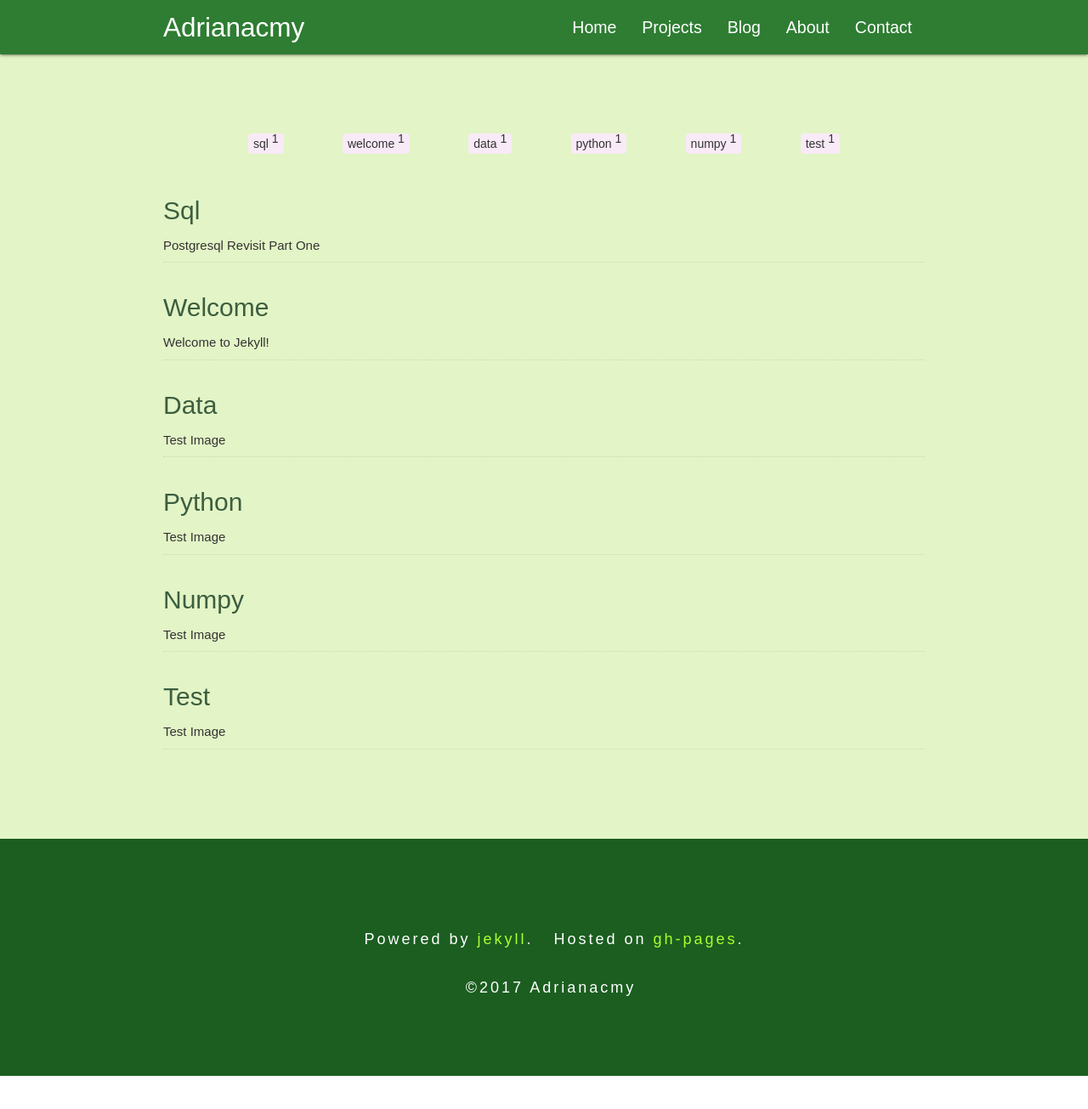
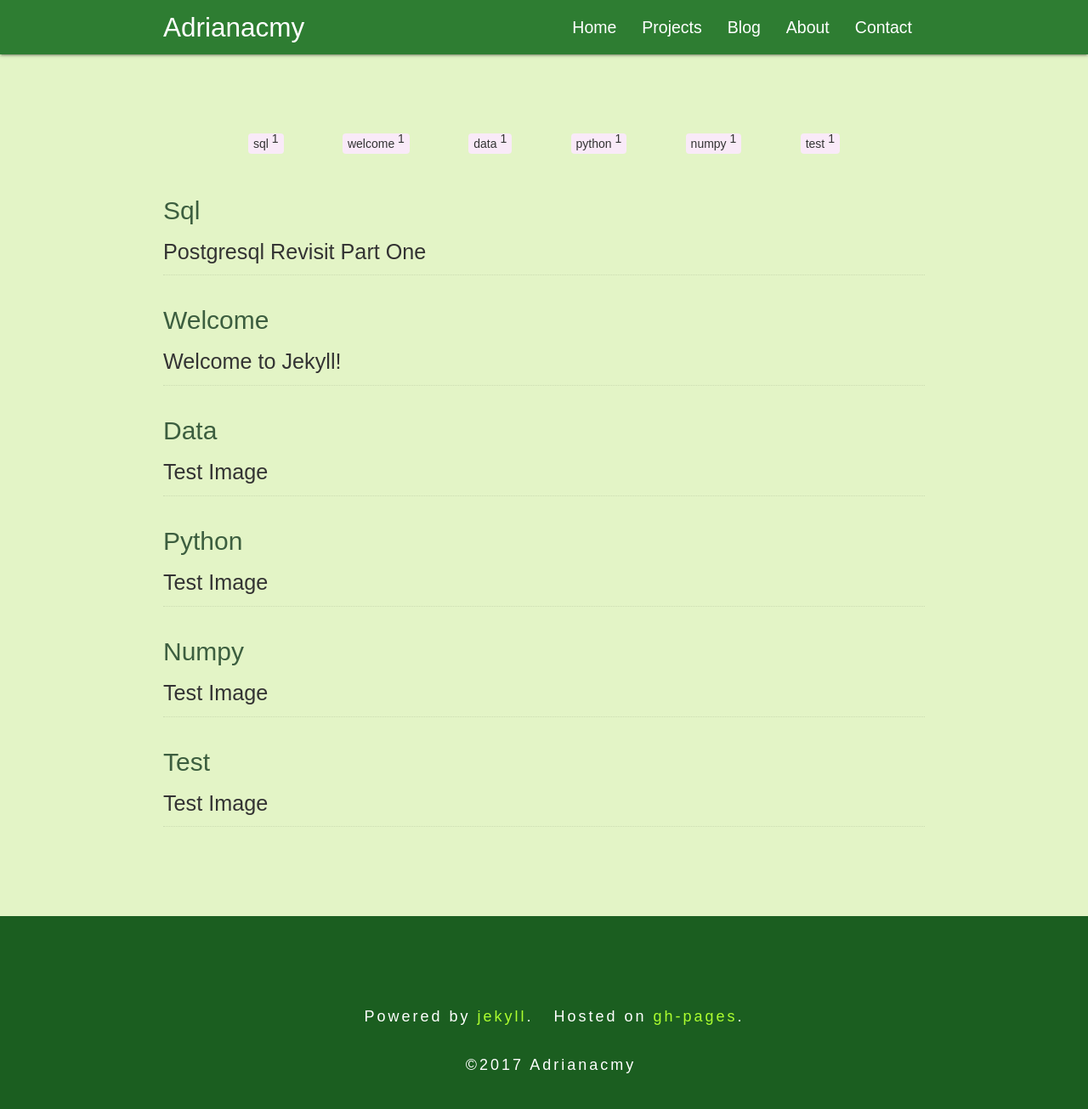
Before and after one commit to Adrianacmy/Adriana.github.io, a Jekyll site: the page built from tags.html, in a window 1280 px wide and 1357 px high. Shown: the top 1305 px of the window at 85% size. Built offline with Jekyll 4.4.1, drawn with Linux system fonts in a browser that asks for light colours; nearby versions of some CDN libraries.

Commit message:
add flow-text to post title

```diff
--- a/_includes/posts.html
+++ b/_includes/posts.html
@@ -38,7 +38,7 @@
 
 
 
-    {% for post in site.posts limit:6 %}
+    {% for post in site.posts limit:8 %}
     <div class="post-area">
       <a href="{{ site.baseurl }}{{ post.url}}" class="bold">{{ post.title }}</a>
       <p class="post-date">{{ post.date | date_to_long_string }}</p>
--- a/tags.html
+++ b/tags.html
@@ -28,7 +28,7 @@ description: "An archive of posts sorted by tag."
 				{% for post in pages_list %}
 					{% if post.title != null %}
 					{% if group == null or group == post.group %}
-					<li><a href="{{ site.url }}{{ post.url }}">{{ post.title }}<span class="entry-date"><time datetime="{{ post.date | date_to_xmlschema }}" itemprop="datePublished">{{ post.date | date: "%B %d, %Y" }}</time></a></li>
+					<li><a href="{{ site.url }}{{ post.url }}" class="flow-text">{{ post.title }}<span class="entry-date"><time datetime="{{ post.date | date_to_xmlschema }}" itemprop="datePublished">{{ post.date | date: "%B %d, %Y" }}</time></a></li>
 					{% endif %}
 					{% endif %}
 				{% endfor %}
```
